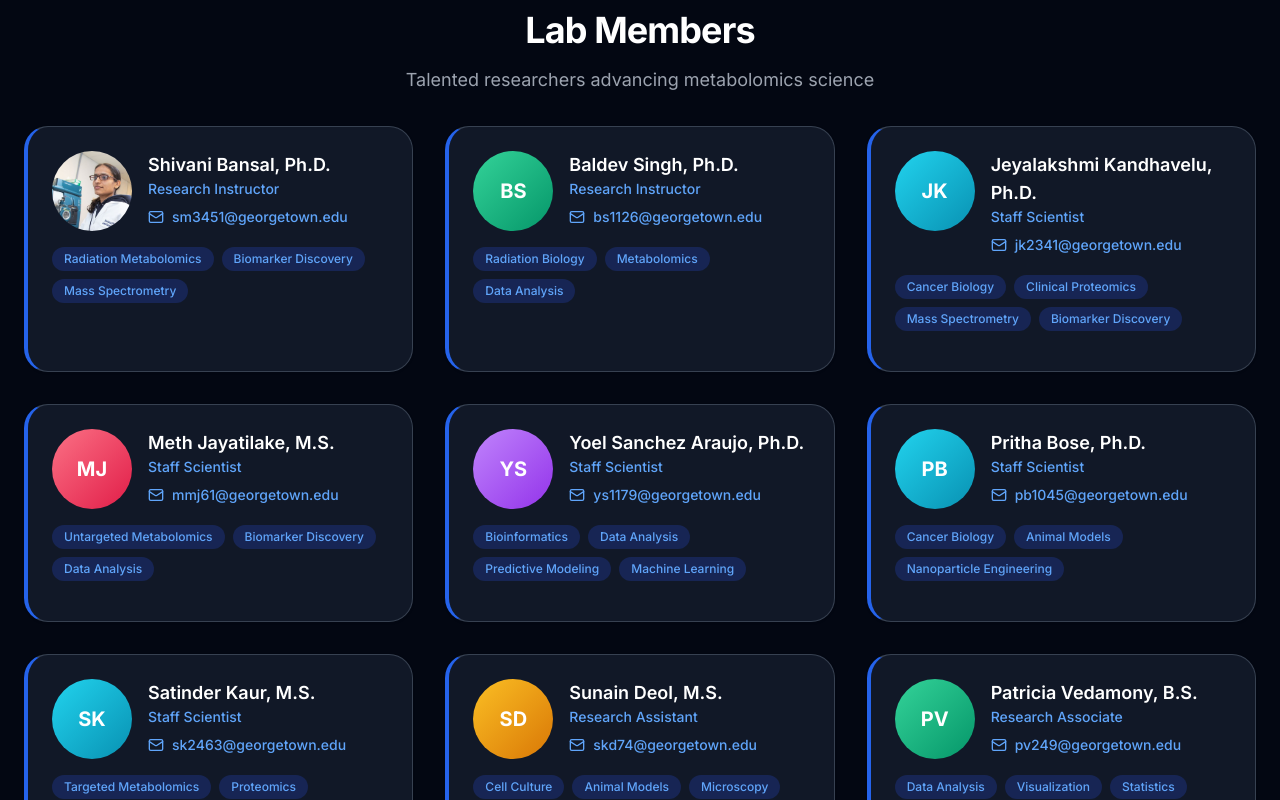
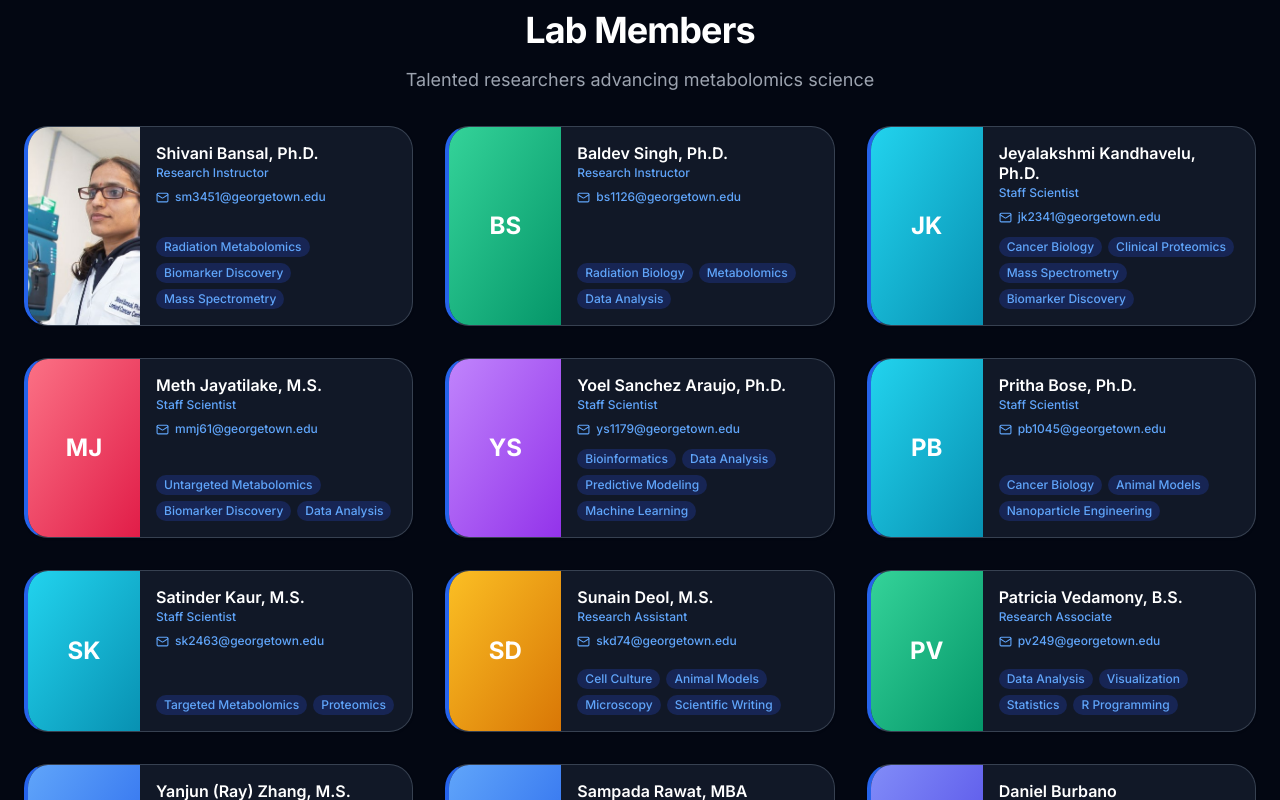
Before and after one commit to cheema-lab/cheema-lab.github.io, a React (Vite) app: page /people in a window 1280 px wide. Shown: the part 980-1780 px from the top of the page. Built offline with nearby package versions, Linux system fonts and the light colour scheme.

Commit message:
feat: lab member cards — tall left image fills panel height, tags moved to right column below email

```diff
--- a/src/pages/People.tsx
+++ b/src/pages/People.tsx
@@ -282,54 +282,53 @@ export default function People() {
 
           <div className="grid grid-cols-1 md:grid-cols-2 lg:grid-cols-3 gap-8">
             {teamMembers.map((member) => (
-              <Card key={member.id} className={`border-l-4 border-l-blue-600 ${isDark ? 'bg-gray-900' : 'bg-white'}`}>
-                <div className="flex items-start gap-4 mb-4">
-                  {/* Headshot */}
+              <Card key={member.id} className={`border-l-4 border-l-blue-600 !p-0 overflow-hidden ${isDark ? 'bg-gray-900' : 'bg-white'}`}>
+                <div className="flex h-full">
+                  {/* Left: tall image / avatar */}
+                  <div className="w-28 flex-shrink-0 self-stretch">
                     {member.image ? (
                       <img
                         src={member.image}
                         alt={member.name}
-                      className="w-20 h-20 rounded-full object-cover object-top flex-shrink-0"
+                        className="w-full h-full min-h-[160px] object-cover object-top"
                       />
                     ) : (
-                    <div className={`w-20 h-20 bg-gradient-to-br rounded-full flex items-center justify-center flex-shrink-0 ${
+                      <div className={`w-full h-full min-h-[160px] bg-gradient-to-br flex items-center justify-center ${
                         getAvatarColor(member.name)
                       }`}>
-                      <span className="text-xl font-bold text-white">
+                        <span className="text-2xl font-bold text-white">
                           {getInitials(member.name)}
                         </span>
                       </div>
                     )}
+                  </div>
 
-                  {/* Info */}
-                  <div className="flex-1">
-                    <h3 className={`text-lg font-semibold ${isDark ? 'text-white' : 'text-gray-900'}`}>{member.name}</h3>
-                    <p className={`text-sm font-medium mb-2 ${isDark ? 'text-blue-400' : 'text-blue-600'}`}>{member.title}</p>
+                  {/* Right: name, title, email, tags */}
+                  <div className="flex-1 flex flex-col p-4">
+                    <h3 className={`text-base font-semibold leading-tight mb-0.5 ${isDark ? 'text-white' : 'text-gray-900'}`}>{member.name}</h3>
+                    <p className={`text-xs font-medium mb-2 ${isDark ? 'text-blue-400' : 'text-blue-600'}`}>{member.title}</p>
                     <a
                       href={`mailto:${member.email}`}
-                      className={`inline-flex items-center text-sm font-medium ${isDark ? 'text-blue-400 hover:text-blue-300' : 'text-blue-600 hover:text-blue-700'}`}
+                      className={`inline-flex items-center text-xs font-medium mb-3 ${isDark ? 'text-blue-400 hover:text-blue-300' : 'text-blue-600 hover:text-blue-700'}`}
                     >
-                      <Mail size={16} className="mr-2" />
+                      <Mail size={13} className="mr-1.5" />
                       {member.email}
                     </a>
-                  </div>
-                </div>
 
                     {/* Expertise Tags */}
                     {member.expertise && member.expertise.length > 0 && (
-                  <div className="mb-4">
-                    {/* <h4 className={`font-semibold mb-3 text-sm ${isDark ? 'text-white' : 'text-gray-900'}`}>Expertise and Interests</h4>  Title for Tags */}
-                    <div className="flex flex-wrap gap-2">
+                      <div className="flex flex-wrap gap-1.5 mt-auto">
                         {member.expertise.map((skill, idx) => (
-                        <span key={idx} className={`px-3 py-1 rounded-full text-xs font-medium ${
+                          <span key={idx} className={`px-2 py-0.5 rounded-full text-xs font-medium ${
                             isDark ? 'bg-blue-950 text-blue-400' : 'bg-blue-100 text-blue-700'
                           }`}>
                             {skill}
                           </span>
                         ))}
                       </div>
+                    )}
                   </div>
-                )}
+                </div>
               </Card>
             ))}
           </div>
```
Lines whose indentation alone changed are shown as unchanged.
